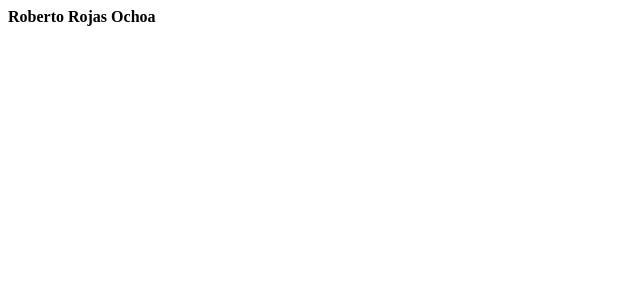
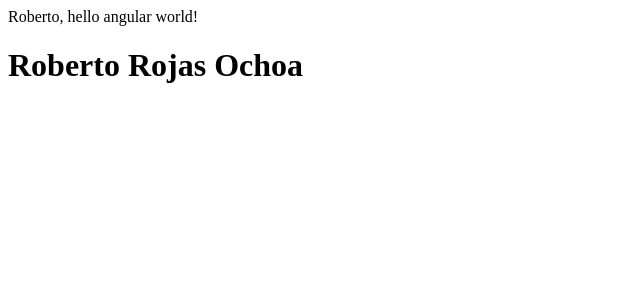
Before and after one commit to robertrooch/robertrooch.github.io, an Angular app: page / in a window 1280 px wide. Shown: the top 300 px of the page, without its empty margins (0-640 px from the left). Built offline with nearby package versions, Linux system fonts and the light colour scheme.

Commit message:
update title

```diff
--- a/src/app/app.component.html
+++ b/src/app/app.component.html
@@ -1 +1,2 @@
-<b>Roberto Rojas Ochoa</b>
+Roberto, hello angular world!
+<h1>Roberto Rojas Ochoa</h1>
```
Also changed, not shown: 5 other files (tests, documents, lock files or other folders).
